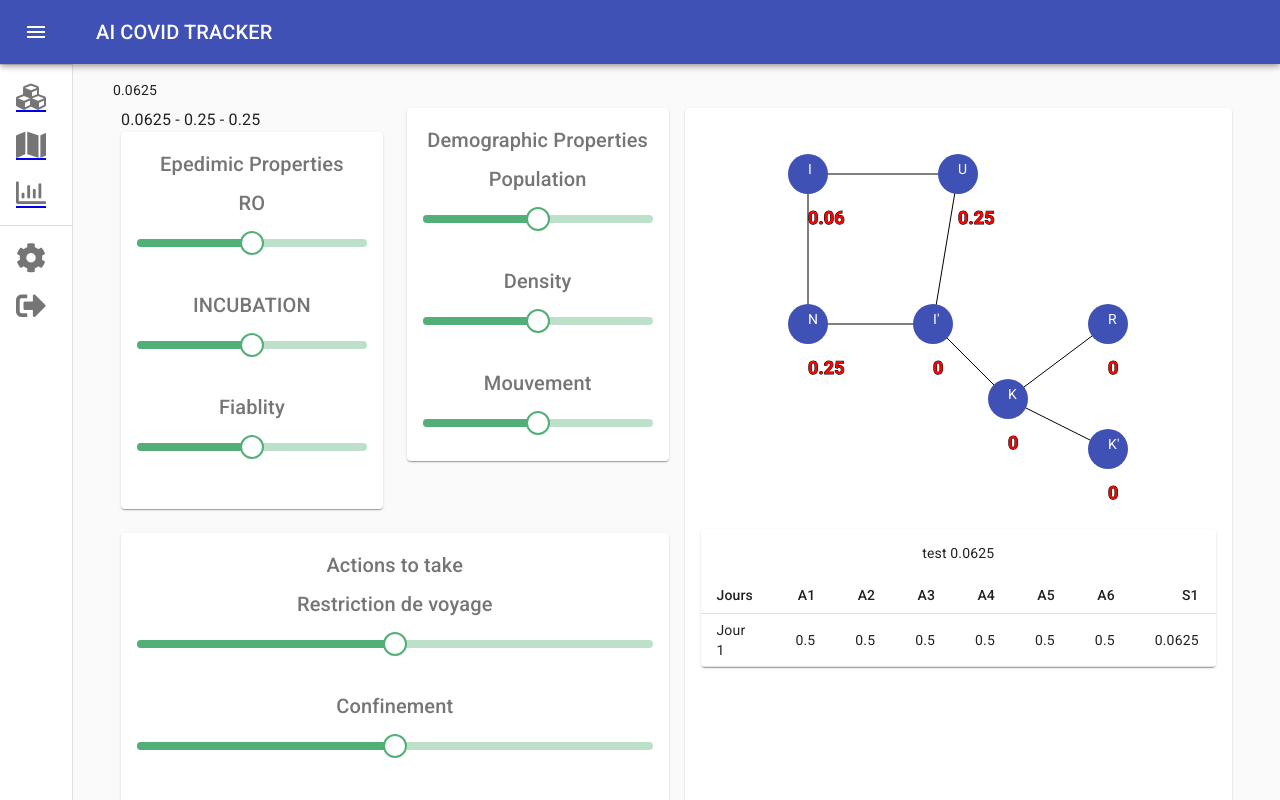
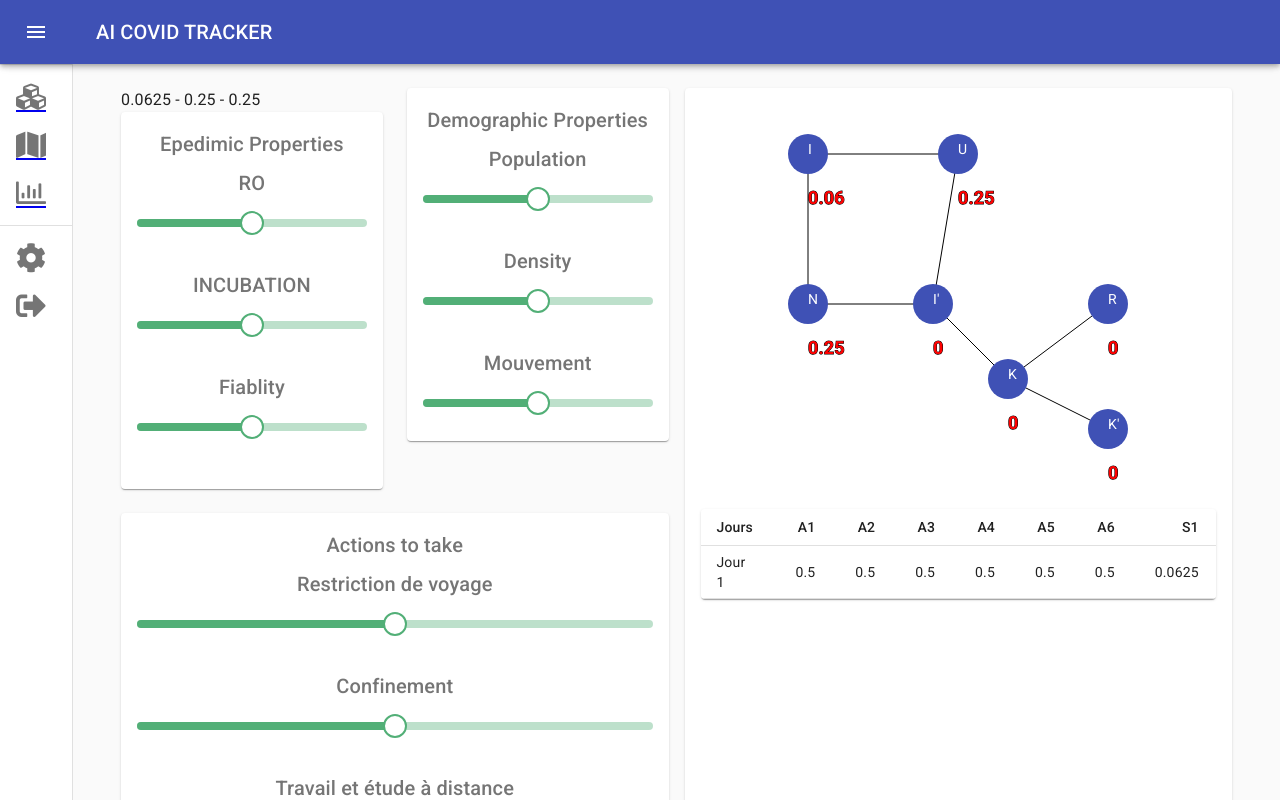
Before and after one commit to yassinelfarhi/ai-covid-tracker, a React (Create React App) app: page /#/simulations in a window 1280 px wide. Shown: the top 800 px of the page. Built offline with nearby package versions, Linux system fonts and the light colour scheme.

Commit message:
removing tests

```diff
--- a/src/components/Network.js
+++ b/src/components/Network.js
@@ -167,7 +167,6 @@ export default function Network(props) {
 
   return (
     <Grid container className={classes.root} spacing={2}>
-      {states.firstState}
       <Grid item xs={12}>
         <Grid container justify="center" spacing={2}>
           <Grid item xs={6}>
--- a/src/components/NetworkResults.js
+++ b/src/components/NetworkResults.js
@@ -38,7 +38,6 @@ export default function ResultsTable({tableOptions,states}) {
   return (
 
     <TableContainer component={Paper}>
-      <p>test {states.firstState}</p>
       <Table className={classes.table} size="small" aria-label="a dense table">
         <TableHead>
           <TableRow>
```
